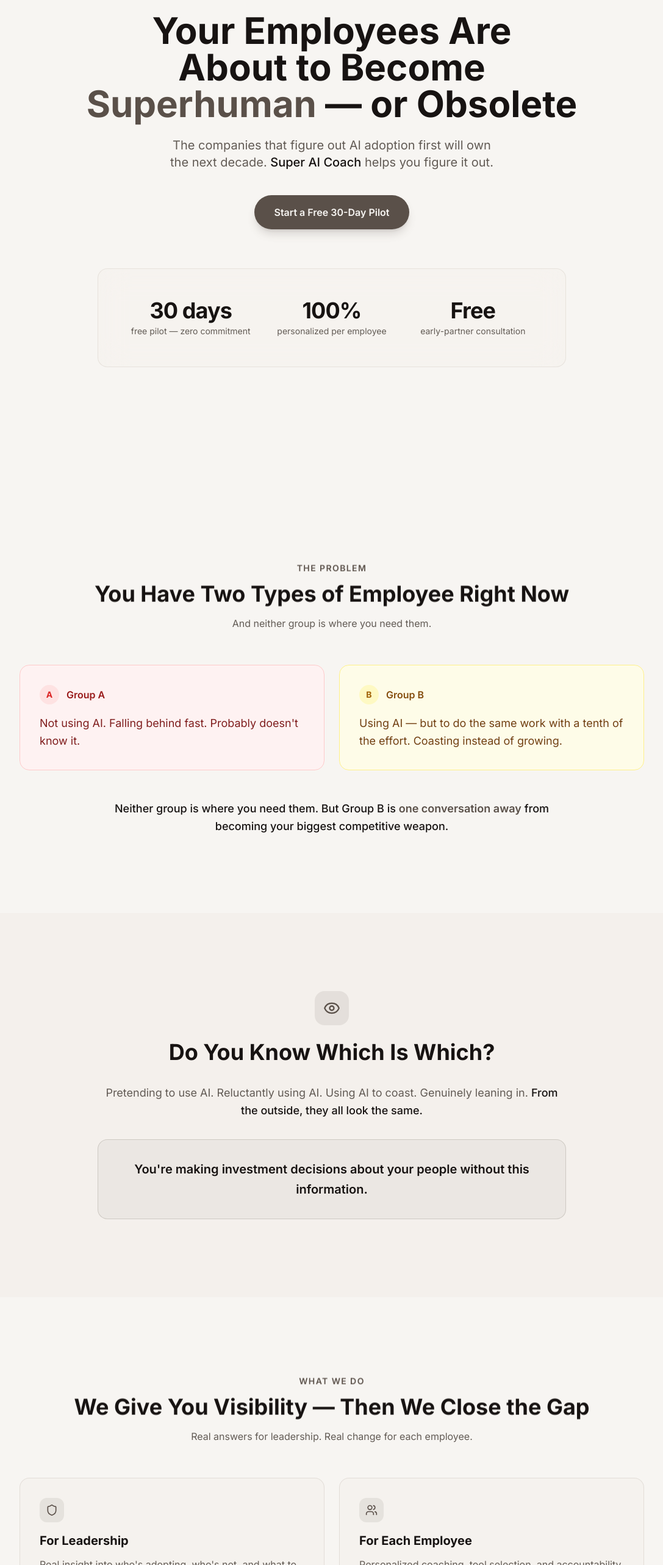
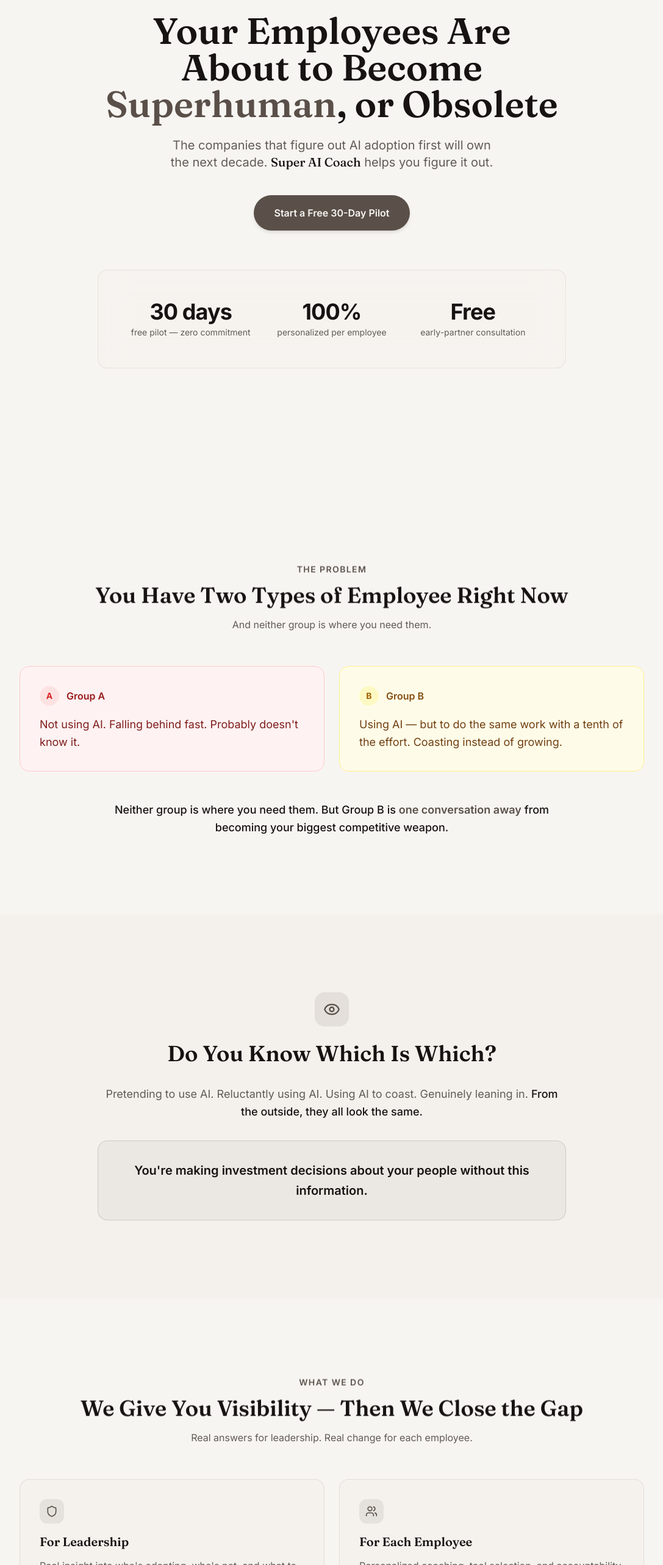
Before and after one commit to levineam/superaicoach-site, a Next.js app: page /business in a window 1280 px wide. Shown: the part 234-2800 px from the top of the page at 61% size, without its empty margins (96-1183 px from the left). Built offline with nearby package versions, Linux system fonts and the light colour scheme; no server answers.

Commit message:
feat(SUP-999): refine marketing typography polish

```diff
--- a/src/app/business/page.tsx
+++ b/src/app/business/page.tsx
@@ -32,8 +32,8 @@
       <section className="relative flex flex-col items-center justify-center text-center px-6 py-32 md:py-48 overflow-hidden">
         {/* Background pattern — same as main site hero */}
         <div className="absolute inset-0 -z-10">
-          <div className="absolute inset-0 bg-[radial-gradient(circle_at_30%_20%,hsl(158_60%_40%/0.06),transparent_60%)]" />
-          <div className="absolute inset-0 bg-[radial-gradient(circle_at_70%_80%,hsl(30_20%_85%/0.5),transparent_60%)]" />
+          <div className="absolute inset-0 bg-[radial-gradient(circle_at_28%_18%,hsl(24_10%_18%/0.09),transparent_58%)]" />
+          <div className="absolute inset-0 bg-[radial-gradient(circle_at_72%_82%,hsl(30_20%_85%/0.55),transparent_62%)]" />
         </div>
 
         <div className="relative max-w-4xl mx-auto">
@@ -43,21 +43,21 @@
             </div>
           </ScrollReveal>
           <ScrollReveal delayMs={80}>
-            <h1 className="text-4xl md:text-6xl font-bold leading-tight mb-6 text-balance text-foreground">
+            <h1 className="font-display text-4xl font-semibold leading-[0.96] mb-6 text-balance text-foreground md:text-6xl">
               Your Employees Are About to Become{" "}
-              <span className="text-accent">Superhuman</span> — or Obsolete
+              <span className="font-display-italic text-accent">Superhuman</span>, or Obsolete
             </h1>
           </ScrollReveal>
           <ScrollReveal delayMs={160}>
             <p className="text-lg md:text-xl text-muted-foreground max-w-2xl mx-auto mb-10 text-balance">
               The companies that figure out AI adoption first will own the next decade.{" "}
-              <span className="text-foreground font-medium">Super AI Coach</span> helps you figure it out.
+              <span className="font-display text-foreground font-medium">Super AI Coach</span> helps you figure it out.
             </p>
           </ScrollReveal>
           <ScrollReveal delayMs={240}>
             <a
               href="#pilot"
-              className="inline-flex items-center gap-2 rounded-full px-8 py-4 text-base font-semibold transition-colors bg-accent text-accent-foreground hover:bg-accent/90 shadow-lg shadow-accent/20"
+              className="inline-flex items-center gap-2 rounded-full border border-accent/90 px-8 py-4 text-base font-semibold transition-colors bg-accent text-accent-foreground hover:bg-accent/92 shadow-md shadow-foreground/10"
             >
               Start a Free 30-Day Pilot
             </a>
@@ -90,7 +90,7 @@
             <p className="text-sm font-semibold uppercase tracking-widest text-accent text-center mb-3">
               The Problem
             </p>
-            <h2 className="text-3xl md:text-4xl font-bold text-center mb-4 text-balance text-foreground">
+            <h2 className="font-display text-3xl font-semibold text-center mb-4 text-balance text-foreground md:text-4xl">
               You Have Two Types of Employee Right Now
             </h2>
           </ScrollReveal>
@@ -142,7 +142,7 @@
             </div>
           </ScrollReveal>
           <ScrollReveal delayMs={80}>
-            <h2 className="text-3xl md:text-4xl font-bold mb-8 text-balance text-foreground">
+            <h2 className="font-display text-3xl font-semibold mb-8 text-balance text-foreground md:text-4xl">
               Do You Know Which Is Which?
             </h2>
           </ScrollReveal>
@@ -169,7 +169,7 @@
             <p className="text-sm font-semibold uppercase tracking-widest text-accent text-center mb-3">
               What We Do
             </p>
-            <h2 className="text-3xl md:text-4xl font-bold text-center mb-4 text-balance text-foreground">
+            <h2 className="font-display text-3xl font-semibold text-center mb-4 text-balance text-foreground md:text-4xl">
               We Give You Visibility — Then We Close the Gap
             </h2>
           </ScrollReveal>
@@ -184,7 +184,7 @@
                 <div className="mb-4 inline-flex h-10 w-10 items-center justify-center rounded-xl bg-accent/10 text-accent">
                   <Shield className="h-5 w-5" />
                 </div>
-                <h3 className="text-xl font-bold mb-3 text-foreground">For Leadership</h3>
+                <h3 className="font-display text-xl font-semibold mb-3 text-foreground">For Leadership</h3>
                 <p className="text-muted-foreground leading-relaxed">
                   Real insight into who&apos;s adopting, who&apos;s not, and what to do about it.{" "}
                   <span className="font-medium text-foreground">Not surveys. Not guesswork.</span>
@@ -196,7 +196,7 @@
                 <div className="mb-4 inline-flex h-10 w-10 items-center justify-center rounded-xl bg-accent/10 text-accent">
                   <Users className="h-5 w-5" />
                 </div>
-                <h3 className="text-xl font-bold mb-3 text-foreground">For Each Employee</h3>
+                <h3 className="font-display text-xl font-semibold mb-3 text-foreground">For Each Employee</h3>
                 <p className="text-muted-foreground leading-relaxed">
                   Personalized coaching, tool selection, and accountability — customized because{" "}
                   <span className="font-medium text-foreground">
--- a/src/app/cowork/page.tsx
+++ b/src/app/cowork/page.tsx
@@ -57,7 +57,7 @@
             Cowork Starter Packs
           </div>
 
-          <h1 className="mt-6 text-balance text-4xl font-bold leading-tight tracking-tight text-foreground sm:text-5xl">
+          <h1 className="font-display mt-6 text-balance text-4xl font-semibold leading-[1] text-foreground sm:text-5xl">
             Claude Cowork, set up for{' '}
             <span className="text-accent">your profession</span>
           </h1>
@@ -82,7 +82,7 @@
               </p>
               <h2
                 id="how-it-works-heading"
-                className="mt-3 text-balance text-3xl font-bold tracking-tight text-foreground sm:text-4xl"
+                className="font-display mt-3 text-balance text-3xl font-semibold text-foreground sm:text-4xl"
               >
                 Three steps to a ready-to-use AI workspace
               </h2>
@@ -106,7 +106,7 @@
                       Step {step}
                     </span>
                   </div>
-                  <h3 className="text-base font-semibold text-foreground">{title}</h3>
+                  <h3 className="font-display text-base font-semibold text-foreground">{title}</h3>
                   <p className="mt-2 text-sm leading-relaxed text-muted-foreground">{description}</p>
                 </div>
               ))}
--- a/src/app/resources/page.tsx
+++ b/src/app/resources/page.tsx
@@ -43,7 +43,7 @@
             Free Resources
           </div>
 
-          <h1 className="mt-6 text-balance text-4xl font-bold leading-tight tracking-tight text-foreground sm:text-5xl">
+          <h1 className="font-display mt-6 text-balance text-4xl font-semibold leading-[1] text-foreground sm:text-5xl">
             AI Productivity <span className="text-accent">Resources</span>
           </h1>
 
@@ -68,7 +68,7 @@
                     {resource.readTime}
                   </span>
                 </div>
-                <h3 className="text-lg font-semibold tracking-tight text-foreground group-hover:text-accent">
+                <h3 className="font-display text-lg font-semibold text-foreground group-hover:text-accent">
                   {resource.title}
                 </h3>
                 <p className="mt-2 text-sm text-muted-foreground">
--- a/src/components/hero.tsx
+++ b/src/components/hero.tsx
@@ -16,7 +16,8 @@
         </p>
 
         <h1 className="mx-auto mt-8 max-w-5xl text-balance font-display text-5xl leading-[0.95] tracking-[-0.04em] text-foreground sm:text-6xl md:text-7xl lg:text-[5.5rem]">
-          Personal AI <span className="italic text-accent">coaching</span>
+          Personal AI{' '}
+          <span className="block italic text-accent sm:inline">coaching</span>
         </h1>
 
         <p className="mx-auto mt-6 max-w-2xl text-pretty text-lg leading-relaxed text-foreground/72 md:text-xl">
```
Also changed, not shown: src/app/why/page.tsx (+8 -8 lines).
